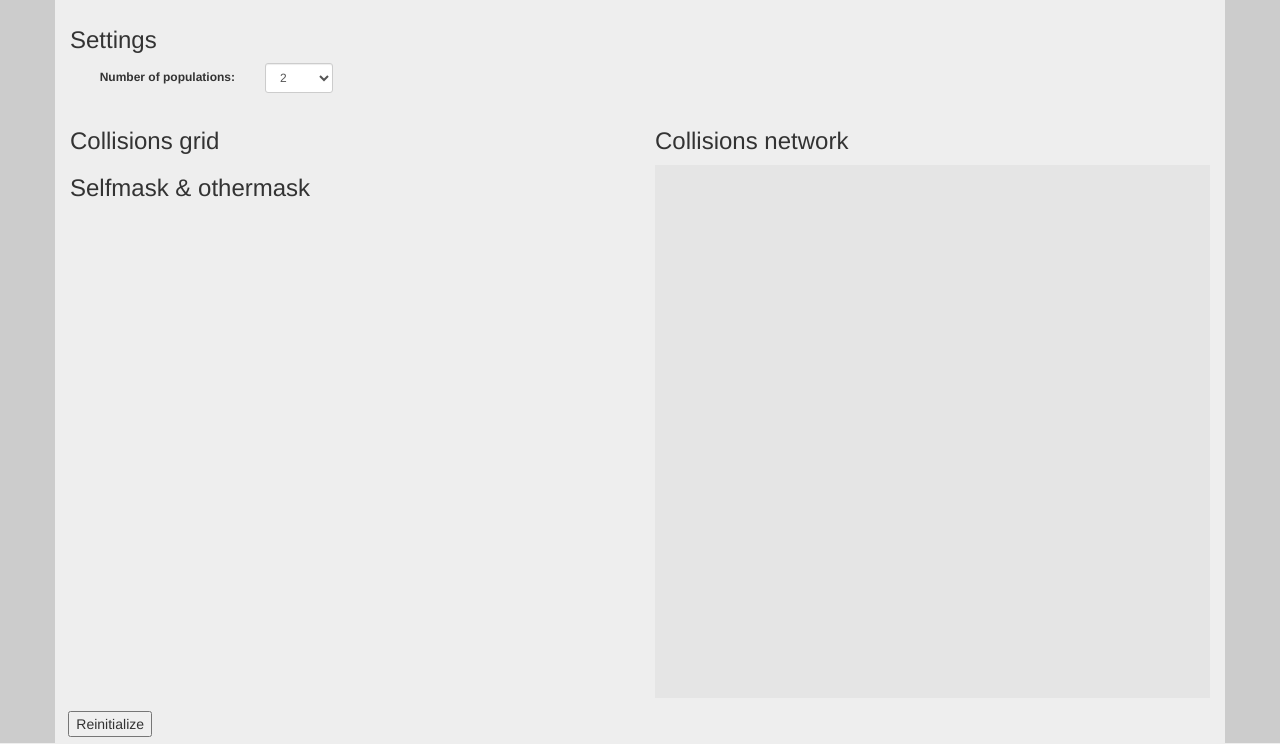
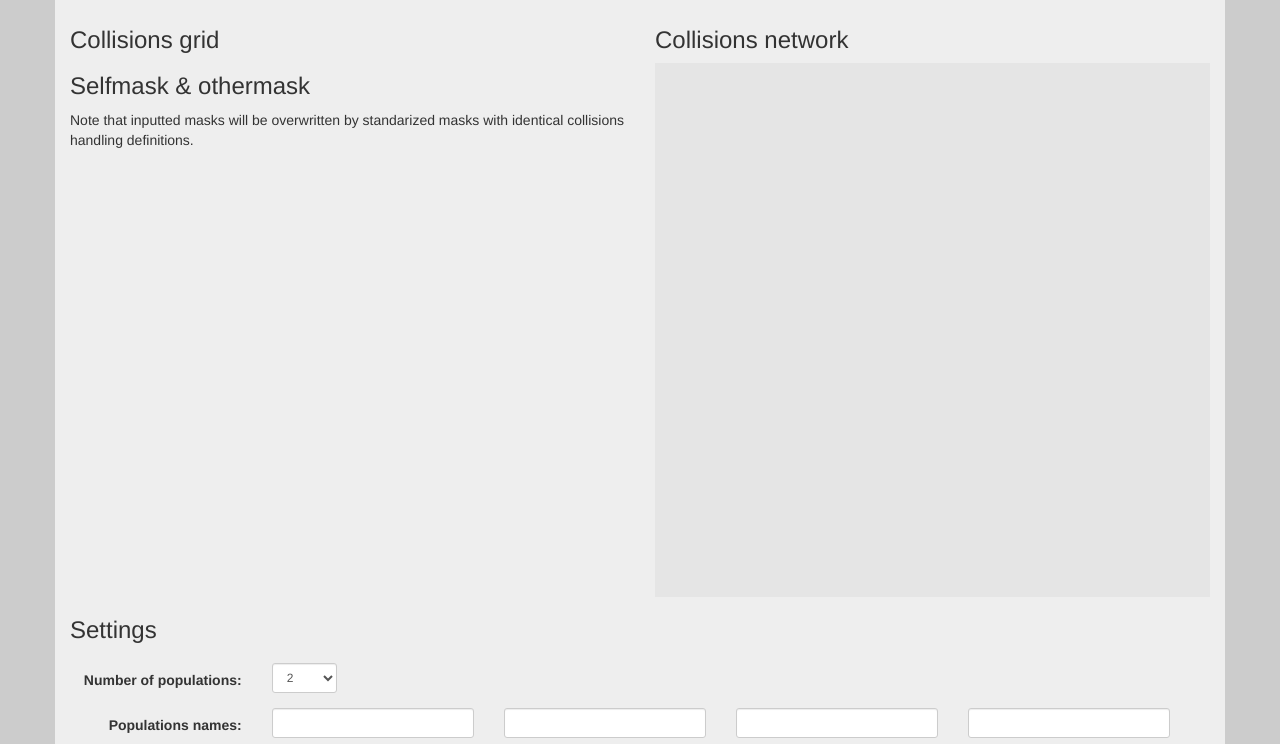
Before and after one commit to kubked/framestick-selfmask-helper, a plain HTML site: page test.html in a window 1280 px wide. Shown: the part 56-800 px from the top of the page. Drawn offline with nearby package versions, Linux system fonts and the light colour scheme; a script that the page names is missing.

Commit message:
test.html update

```diff
--- a/test.html
+++ b/test.html
@@ -1,6 +1,5 @@
 <html>
     <head>
-
         <!-- test framework -->
         <link rel="shortcut icon" type="image/png" href="jasmine/lib/jasmine-2.2.0/jasmine_favicon.png">
         <link rel="stylesheet" type="text/css" href="jasmine/lib/jasmine-2.2.0/jasmine.css">
@@ -22,16 +21,28 @@
         <div class="container">
             <h2>Selfmask & othermask helper</h2>
             <div class="row">
+                <div class="col-md-6">
+                    <h3>Collisions grid</h3>
+                    <div id="combobox-panel" class="selfmask-panel"></div>
+                    <h3>Selfmask & othermask</h3>
+                    <div id="hexes-panel" class="selfmask-panel"></div>
+                    <p>Note that inputted masks will be overwritten by standarized masks with identical collisions handling definitions.</p>
+                </div>
+                <div class="col-md-6">
+                    <h3>Collisions network</h3>
+                    <div id="network-graph" class="selfmask-panel">
+                    </div>
+                </div>
+            </div>
+            <div class="row">
                 <div class="col-md-2">
                     <h3>Settings</h3>
                 </div>
             </div>
-        <div class="row">
-            <div class="col-md-3">
-                <form class="form-horizontal">
-                    <div class="form-group form-group-sm">
-                        <label class="col-sm-8 control-label" for="populations-count-select">Number of populations:</label>
-                        <div class="col-sm-4">
+            <div class="row form-horizontal settings-panel">
+                <div class="form-group">
+                    <label class="control-label col-md-2" for="populations-count-select">Number of populations:</label>
+                    <div class="col-md-1">
                         <select class="select form-control input-sm" id="populations-count-select">
                             <option value="2">2</option>
                             <option value="3">3</option>
@@ -39,27 +50,21 @@
                         </select>
                     </div>
                 </div>
-                </form>
+                <div class="form-group">
+                    <label class="control-label col-md-2" for="populations-names-panel">Populations names:</label>
+                    <div class="form-group row col-md-10" id="populations-names-panel">
+                        <div class="col-md-3">
+                            <input type="text" class="form-control input-sm"/>
                         </div>
-            <div class="col-md-1">
+                        <div class="col-md-3">
+                            <input type="text" class="form-control input-sm"/>
                         </div>
+                        <div class="col-md-3">
+                            <input type="text" class="form-control input-sm"/>
                         </div>
-        <div class="row">
-            <div class="col-md-6">
-                <h3>Collisions grid</h3>
-                <div id="combobox-panel" class="selfmask-panel"></div>
-                <h3>Selfmask & othermask</h3>
-                <div id="hexes-panel" class="selfmask-panel"></div>
+                        <div class="col-md-3">
+                            <input type="text" class="form-control input-sm"/>
                         </div>
-            <div class="col-md-6">
-                <h3>Collisions network</h3>
-                <div id="network-graph" class="selfmask-panel" />
-            </div>
-        </div>
-        <div class="row">
-            <div class="col-md-6">
-                <div id="reinitialize-panel">
-                    <button type="button" id="reinitialize-button">Reinitialize</button>
                     </div>
                 </div>
             </div>
```
Also changed, not shown: index.html (+1 -0 lines). Lines whose indentation alone changed are shown as unchanged.
